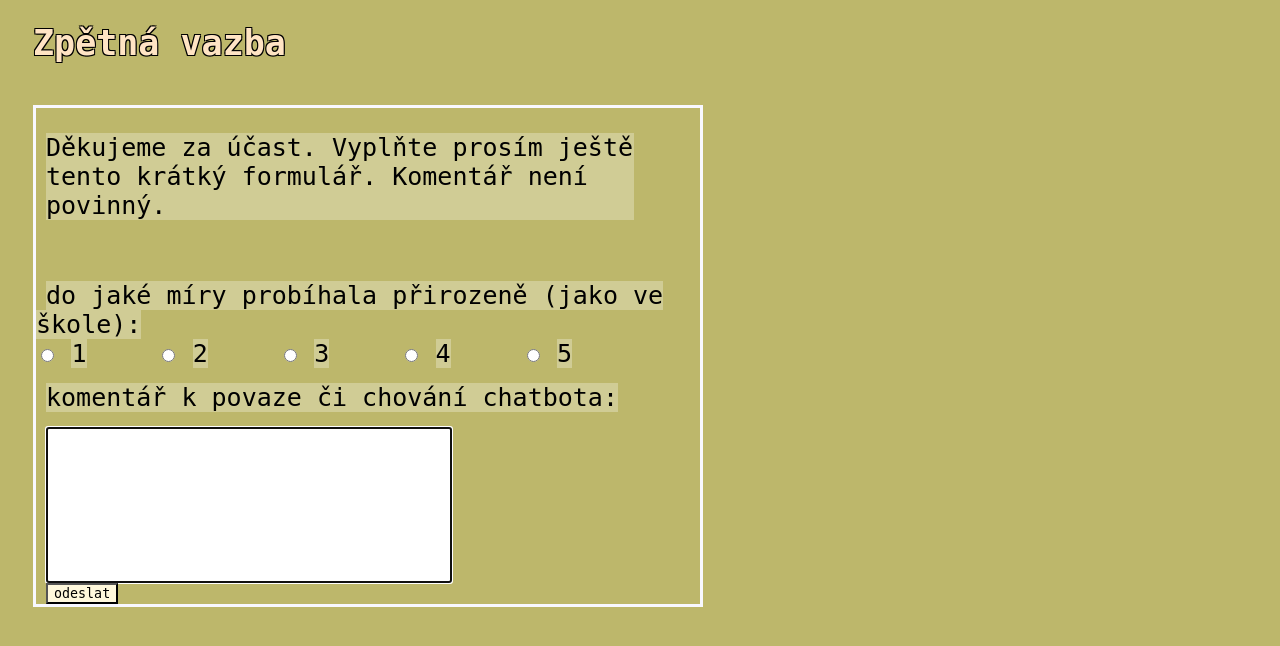
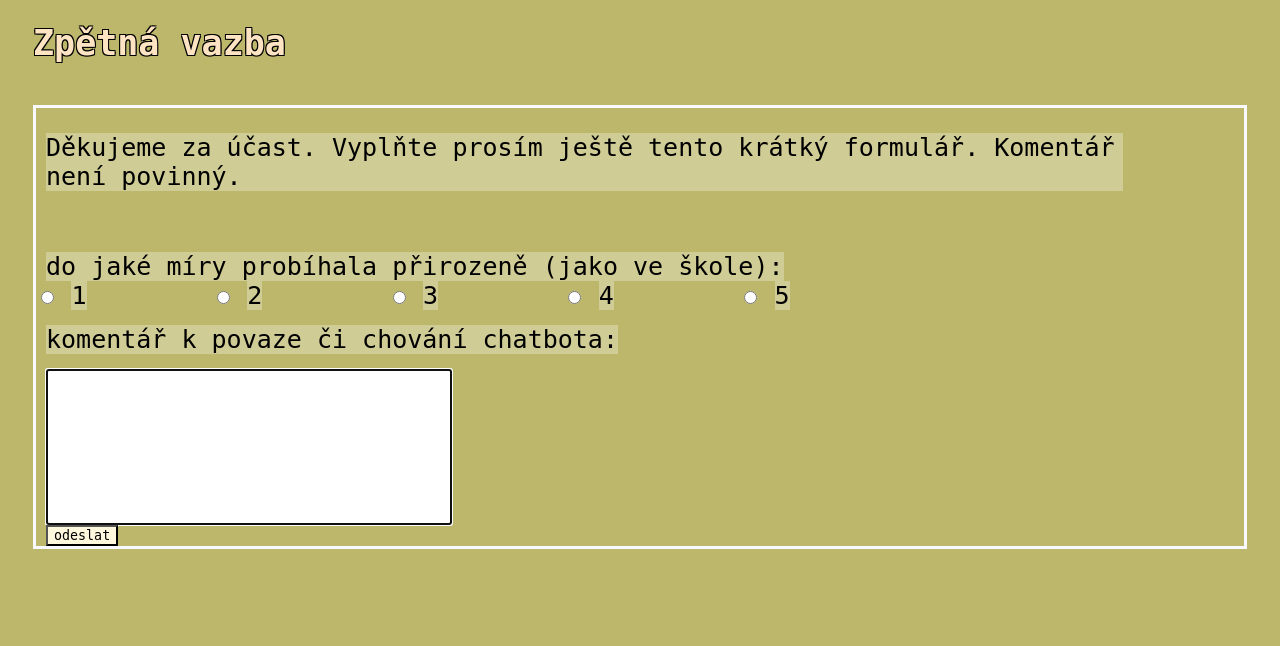
Before and after one commit to almarsk/chatbot_scripts, a Flask app: template templates/outro.html in a window 1280 px wide. Shown: the top 646 px of the page. Run offline with Flask 2, Linux system fonts and the light colour scheme; the template is opened without the code that fills it, so the values that code supplies are empty.

Commit message:
okraj flexibilní

```diff
--- a/templates/base.html
+++ b/templates/base.html
@@ -72,7 +72,7 @@ body {
 
 .vkld {
   margin-left: 25px;
-  margin-right: 45%;
+  margin-right: 25px;
   border: solid;
   border-color: {{ g.reply_outline | default("#F8F8FF", True) }};
 }
```
